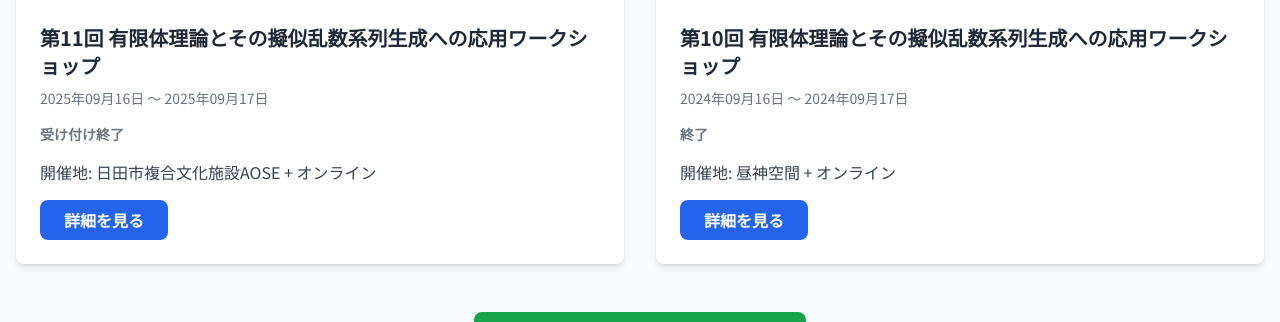
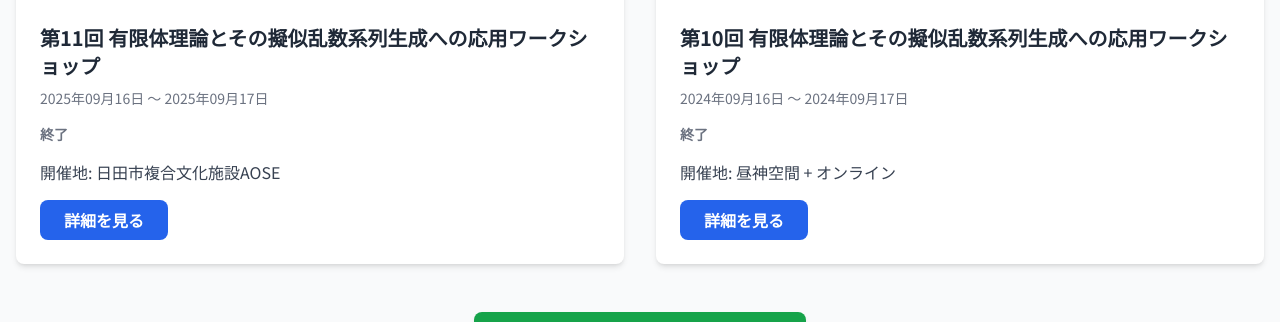
Before and after one commit to FFTPRS/WS, a Jekyll site: the page built from index.md, in a window 1280 px wide. Shown: the part 492-814 px from the top of the page. Built offline with Jekyll 4.4.1, drawn with Linux system fonts in a browser that asks for light colours; nearby versions of some CDN libraries.

Commit message:
260305 第11回のステータスと場所を修正
statusを「受け付け終了」から「終了」へ
locationから「 + オンライン」を削除

```diff
--- a/_data/workshops.yml
+++ b/_data/workshops.yml
@@ -2,8 +2,8 @@
   start_date: 2025-09-16
   end_date: 2025-09-17
   url: "/pages/workshop11/"
-  status: "受け付け終了"
-  location: "日田市複合文化施設AOSE + オンライン"
+  status: "終了"
+  location: "日田市複合文化施設AOSE"
 
 - title: "第10回 有限体理論とその擬似乱数系列生成への応用ワークショップ"
   start_date: 2024-09-16
```
